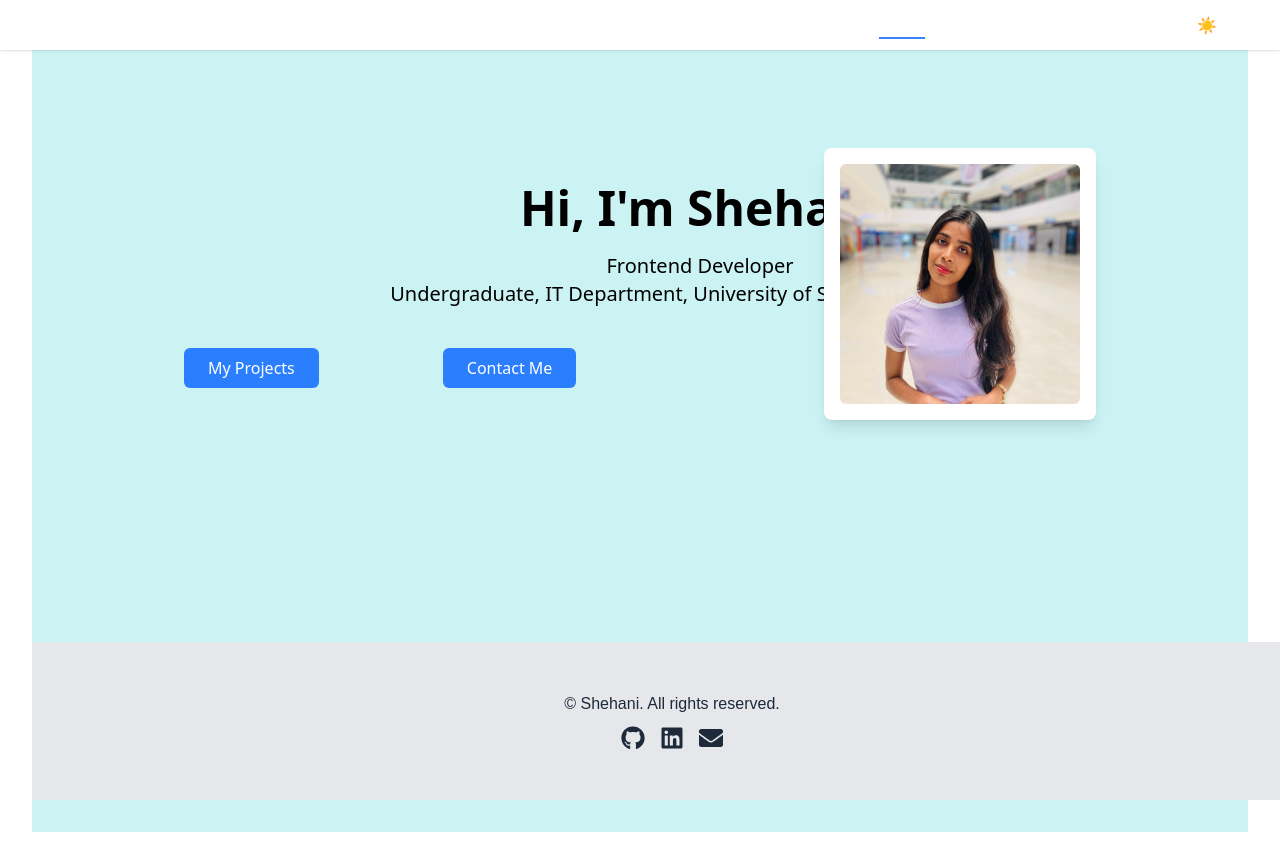
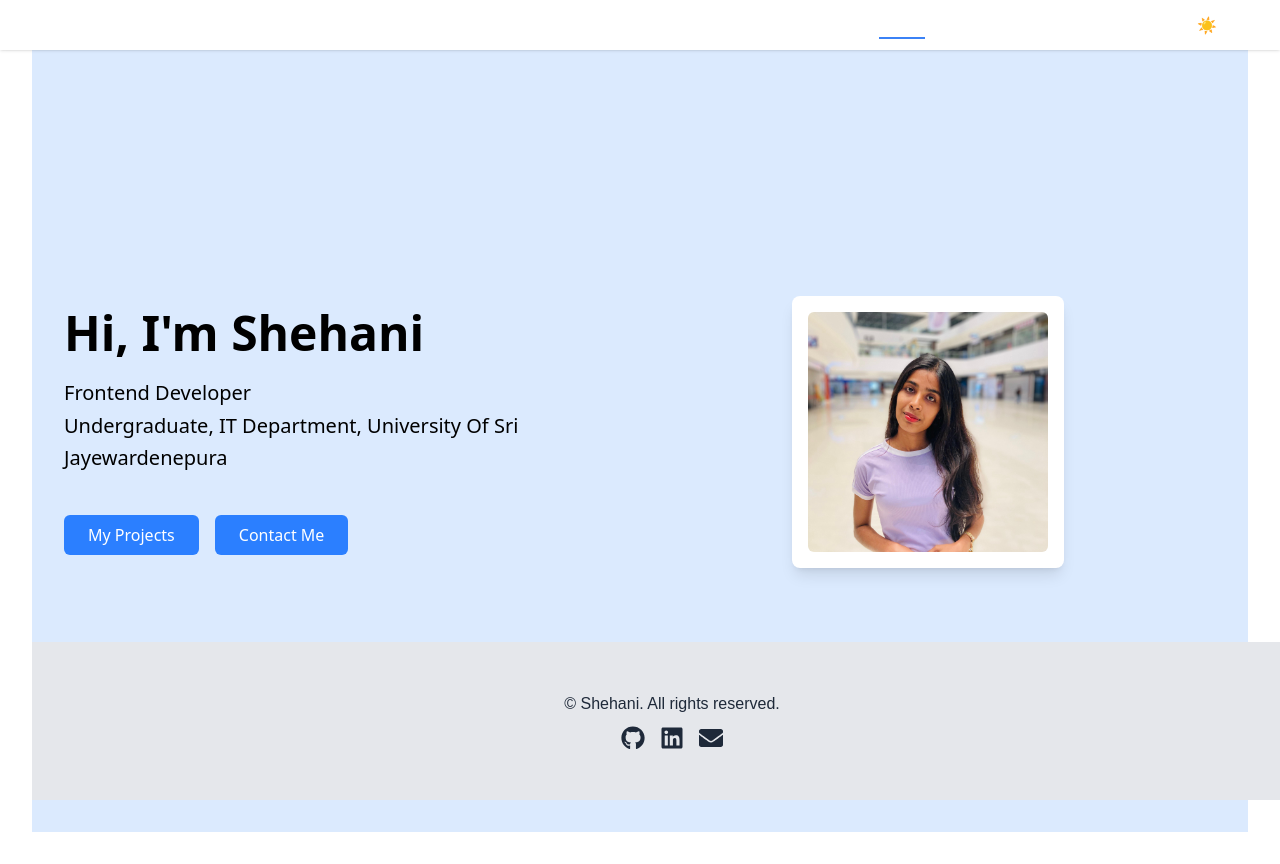
Before and after one commit to ICT-Courses/ict2233-ca-02-Shehani28, a React (Vite) app in the folder my-portfolio/: page / in a window 1280 px wide. Built offline with nearby package versions, Linux system fonts and the light colour scheme.

Commit message:
Update Home page with framer motion

```diff
--- a/my-portfolio/src/pages/Home.jsx
+++ b/my-portfolio/src/pages/Home.jsx
@@ -1,40 +1,54 @@
-import styles from "../components/Hero.module.css";
+import React from "react";
+import {motion} from "framer-motion";
 import heroImage from "../assets/hero.jpg";
 
 const Home = () => {
   return (
-    <section className={`${styles.heroContainer} w-full min-h-screen bg-blue-100 p-8`}>
+    <section className="w-full min-h-screen bg-blue-100 p-8 flex flex-col lg:flex-row items-center justify-between">
 
+      <div className="flex-1 text-left">
+        <motion.h1
+        className="text-5xl font-bold mb-5"
+        initial={{opacity:0, y:-50}}
+        animate={{opacity:1, y:0}}
+        transition={{duration:0.8}} >
+          Hi, I'm Shehani
+        </motion.h1>
 
-   <h1 className="text-5xl font-bold mb-5 pt-30 ml-30">Hi, I'm Shehani</h1>
+        <motion.p
+        className="text-xl mb-10 leading-relaxed"
+        initial={{opacity:0, y:30}}
+        animate={{opacity:1, y:0}}
+        transition={{delay:0.4, duration:0.8}} >
+          Frontend Developer <br></br>
+          Undergraduate, IT Department, University Of Sri Jayewardenepura
+        </motion.p>
 
-      <p className="text-xl mb-10 ml-30">
-        Frontend Developer <br />
-        Undergraduate, IT Department, University of Sri Jayewardenepura
-      </p>
-
-      <div className="flex space-x-1">
-        <a
-        href="Projects"
-        className="px-6 py-2 bg-blue-500 text-white rounded-md hover:bg-blue-600 ml-30">
+        <motion.div
+        className="flex space-x-4"
+        initial={{opacity:0,scale:0.8}}
+        animate={{opacity:1, scale:1}}
+        transition={{delay:0.8, duration:0.6}} >
+          <a href="/Projects" className="px-6 py-2 bg-blue-500 text-white rounded-md hover:bg-blue-600 trnsition" >
           My Projects
-        </a>
-        <a
-        href="Contact"
-        className="px-6 py-2 bg-blue-500 text-white rounded-md hover:bg-blue-600 ml-30">
+          </a>
+          <a href="/Contact" className="px-6 py-2 bg-blue-500 text-white rounded-md hover:bg-blue-600 trnsition" >
           Contact Me
-        </a>
+          </a>
+        </motion.div>
       </div>
-
-      <div className="flex-1 flex justify-center lg:justify-end mt-8 lg:mt-0">
-        <div className="bg-white p-4 rounded-lg shadow-lg -mt-60 mr-30">
+      <motion.div
+      className="flex-1 flex justify-center lg;justify-end mt-8 lg:mt-0"
+      initial={{opacity:0, x:100}}
+      animate={{opacity:1, x:0}}
+      transition={{delay:1, duration:0.8}} >
+        <div className="bg-white p-4 rounded-lg shadow-lg">
           <img
           src={heroImage}
           alt="Shehani"
-          className="w-60 h-60 object-cover rounded-md"
-          />
+          className="w-60 h-60 object-cover rounded-md" />
         </div>
-      </div>
+      </motion.div>
     </section>
   );
 };
```
